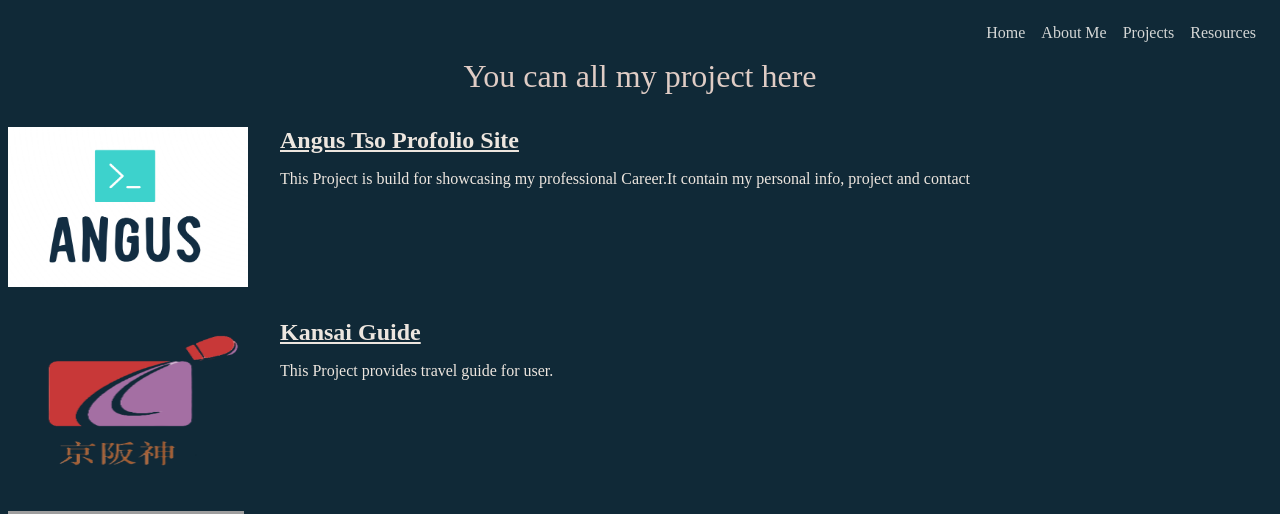
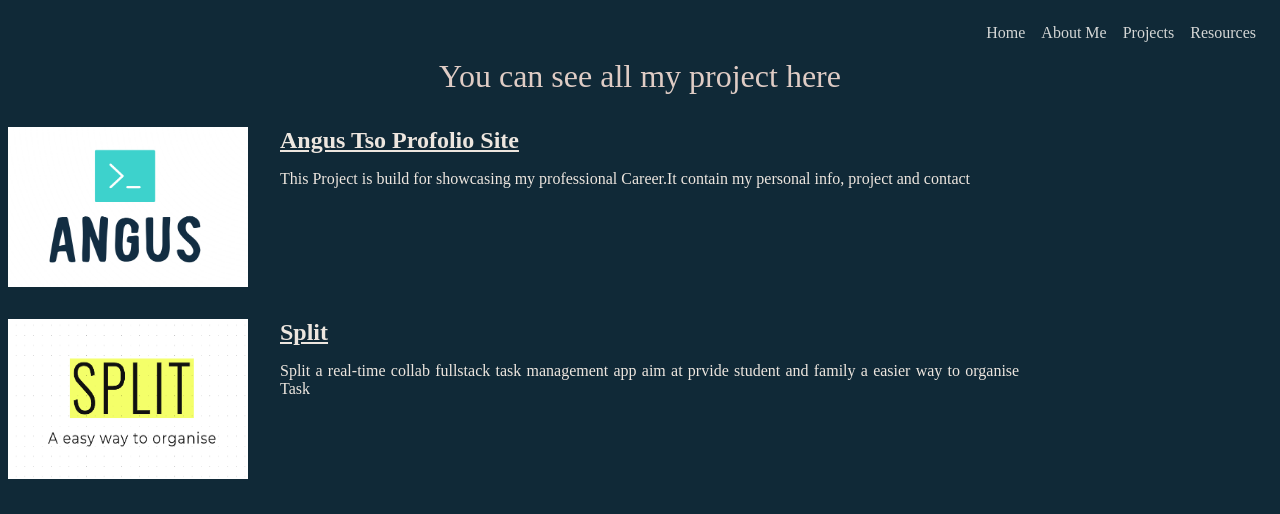
Before and after one commit to AngusTso/AngusTso.github.io, a React (Vite) app in the folder AngusTsoProfolio/: page /myWork in a window 1280 px wide. Shown: the top 514 px of the page. Built offline with nearby package versions, Linux system fonts and the light colour scheme; grey boxes are pictures that could not be loaded.

Commit message:
Update Project

```diff
--- a/AngusTsoProfolio/src/data/myProjects.json
+++ b/AngusTsoProfolio/src/data/myProjects.json
@@ -6,6 +6,13 @@
       "desc": "This Project is build for showcasing my professional Career.It contain my personal info, project and contact",
       "tags": ["React", "React-router", "HTML", "CSS"],
       "link": "https://github.com/AngusTso/AngusTso.github.io/tree/main"
+    },
+    {
+      "cover": "SplitApp.png",
+      "title": "Split",
+      "desc": "Split a real-time collab fullstack task management app aim at prvide student and family a easier way to organise Task",
+      "tags": ["React-Native", "Socket.io", "Node.js", "MongoDB"],
+      "link": "https://github.com/AngusTso/FamLite_Split"
     },
     {
       "cover": "Kansai_logo.png",
--- a/AngusTsoProfolio/src/screen/AboutMe.jsx
+++ b/AngusTsoProfolio/src/screen/AboutMe.jsx
@@ -1,7 +1,7 @@
 import React from "react";
 import styles from "./AboutMe.module.css";
 import gamedevPic from "../assets/gamedevPic.avif";
-import Profile from "../assets/Profile.jpg";
+import Profile from "../assets/Profile.jpeg";
 
 const AboutMe = () => {
   return (
@@ -13,7 +13,8 @@ const AboutMe = () => {
           <p>
             I am a software engineer that specialize in developing web app and
             cross-platform mobile app using React and React Native.I love
-            developing app that help people in different ways.
+            developing app that help people in different ways like studying and
+            learning.
           </p>
           <h2>Why I want be a SWE ?</h2>
           <p>
--- a/AngusTsoProfolio/src/screen/MyWork.jsx
+++ b/AngusTsoProfolio/src/screen/MyWork.jsx
@@ -6,7 +6,7 @@ const MyWork = () => {
   return (
     <div>
       <div style={{ textAlign: "center", fontSize: "2rem" }}>
-        You can all my project here
+        You can see all my project here
       </div>
       {ProjectsData.myProjects.map((project) => {
         return (
--- a/AngusTsoProfolio/src/screen/Resource.jsx
+++ b/AngusTsoProfolio/src/screen/Resource.jsx
@@ -3,7 +3,7 @@ import React from "react";
 const Resource = () => {
   return (
     <div>
-      <h1>Resource (Mostly learing Materials that i created)</h1>
+      <h1>Resource (Mostly learning Materials that i created)</h1>
       <ul></ul>
     </div>
   );
```
Also changed, not shown: AngusTsoProfolio/public/SplitApp.png (added).
